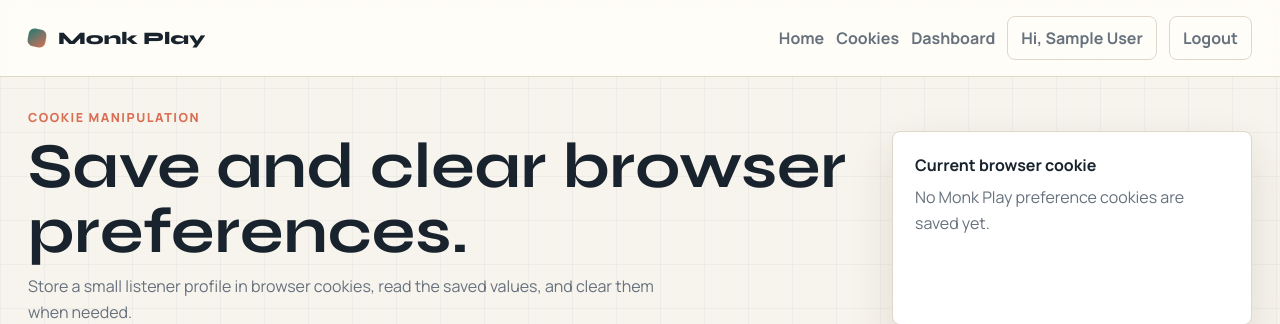
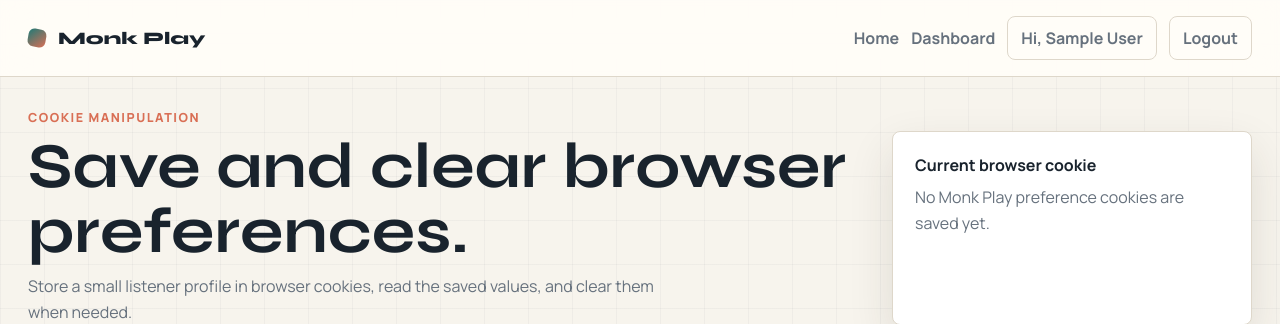
Before and after one commit to karansunar07/Monk-Play, a Flask app: page /cookies in a window 1280 px wide. Shown: the top 324 px of the page. Run offline with Flask 3, Linux system fonts and the light colour scheme; the visitor is signed in with stand-in values (Sample User, id 1).

Commit message:
Remove cookie link from navigation

```diff
--- a/app/templates/base.html
+++ b/app/templates/base.html
@@ -18,7 +18,6 @@
 
         <nav class="topnav">
             <a href="{{ url_for('home') }}">Home</a>
-            <a href="{{ url_for('cookie_tools') }}">Cookies</a>
             {% if session.get("user_id") %}
             <a href="{{ url_for('dashboard') }}">Dashboard</a>
             <span class="nav-user">Hi, {{ session.get("user_name") }}</span>
```
